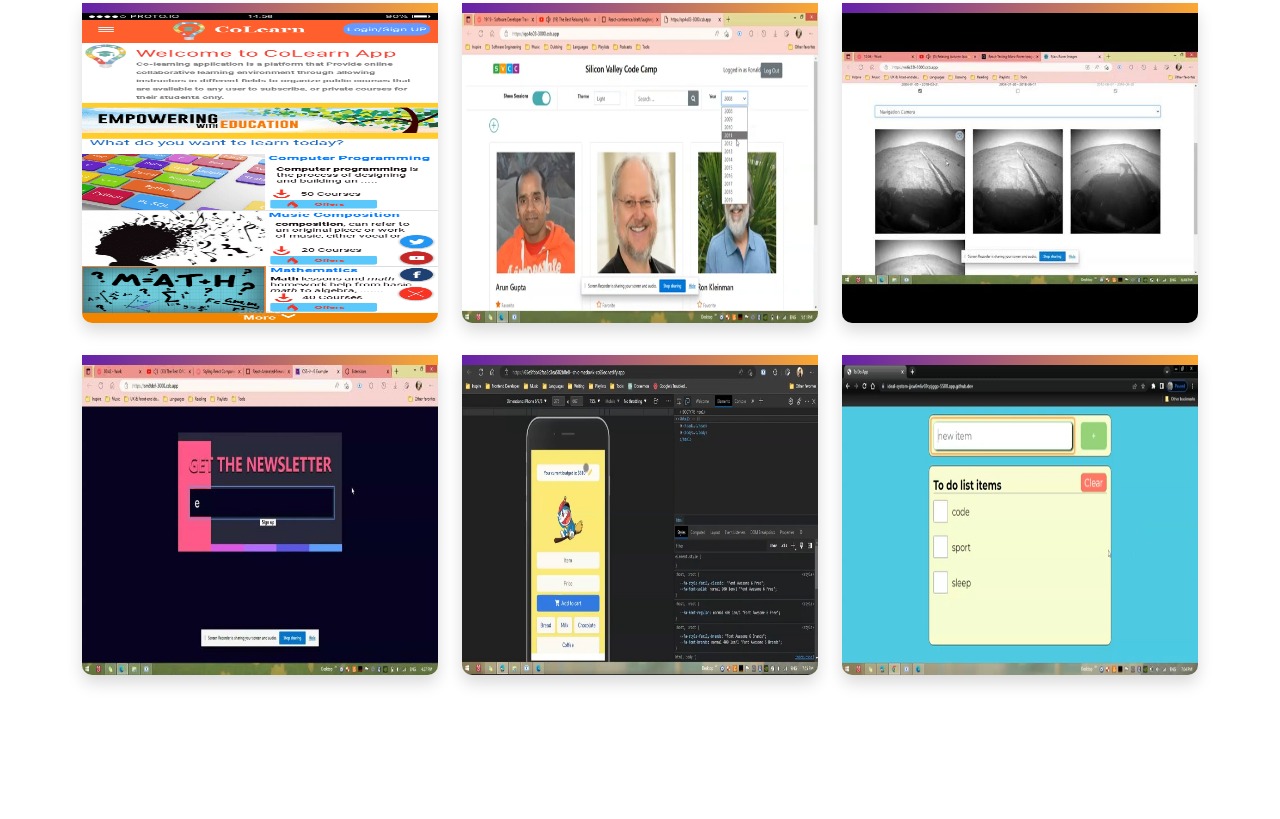
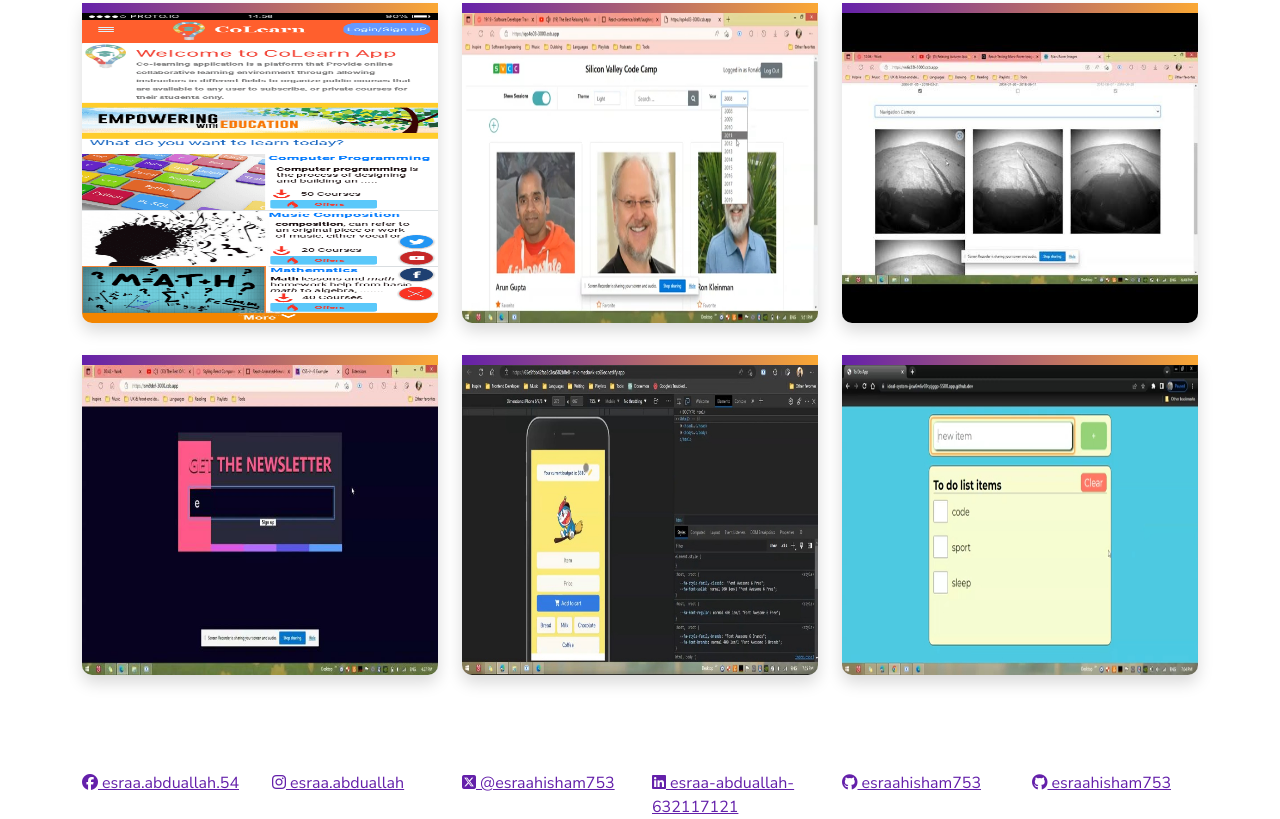
Before and after one commit to esraahisham753/esraahisham753.github.io, a website: page index.html in a window 1280 px wide. Shown: the part 5590-6409 px from the top of the page. Before the commit the page ends 6361 px from the top, so only its background shows below. Drawn offline with nearby package versions, Linux system fonts and the light colour scheme; no server answers; a web font is replaced by a local one.

Commit message:
Add footer

```diff
--- a/index.html
+++ b/index.html
@@ -1014,6 +1014,44 @@
     </section>
     -->
     <!-- End Contact -->
+    <!-- Start Footer -->
+    <footer class="footer">
+      <div class="container">
+        <div class="row">
+          <div class="col-sm-6 col-md-2">
+            <div class="footer__social-link footer__social-link--facebook">
+              <a href="https://www.facebook.com/esraa.abduallah.54/" target="_blank"><i class="fa-brands fa-facebook"></i> esraa.abduallah.54</a>
+            </div>
+          </div>
+          <div class="col-sm-6 col-md-2">
+            <div class="footer__social-link footer__social-link--instagram">
+              <a href="https://www.instagram.com/esraa.abduallah/" target="_blank"><i class="fa-brands fa-instagram"></i> esraa.abduallah</a>
+            </div>
+          </div>
+          <div class="col-sm-6 col-md-2">
+            <div class="footer__social-link footer__social-link--twitter">
+              <a href="https://twitter.com/esraahisham753" target="_blank"><i class="fa-brands fa-square-x-twitter"></i> @esraahisham753</a>
+            </div>
+          </div>
+          <div class="col-sm-6 col-md-2">
+            <div class="footer__social-link footer__social-link--linkedin">
+              <a href="https://www.linkedin.com/in/esraa-abduallah-632117121/" target="_blank"><i class="fa-brands fa-linkedin"></i> esraa-abduallah-632117121</a>
+            </div>
+          </div>
+          <div class="col-sm-6 col-md-2">
+            <div class="footer__social-link footer__social-link--github">
+              <a href="https://github.com/esraahisham753" target="_blank"><i class="fa-brands fa-github"></i> esraahisham753</a>
+            </div>
+          </div>
+          <div class="col-sm-6 col-md-2">
+            <div class="footer__social-link footer__social-link--medium">
+              <a href="https://github.com/esraahisham753" target="_blank"><i class="fa-brands fa-github"></i> esraahisham753</a>
+            </div>
+          </div>
+        </div>
+      </div>
+    </footer>
+    <!-- End Footer -->
 
     <script
       src="https://cdn.jsdelivr.net/npm/@popperjs/core@2.11.8/dist/umd/popper.min.js"
```
